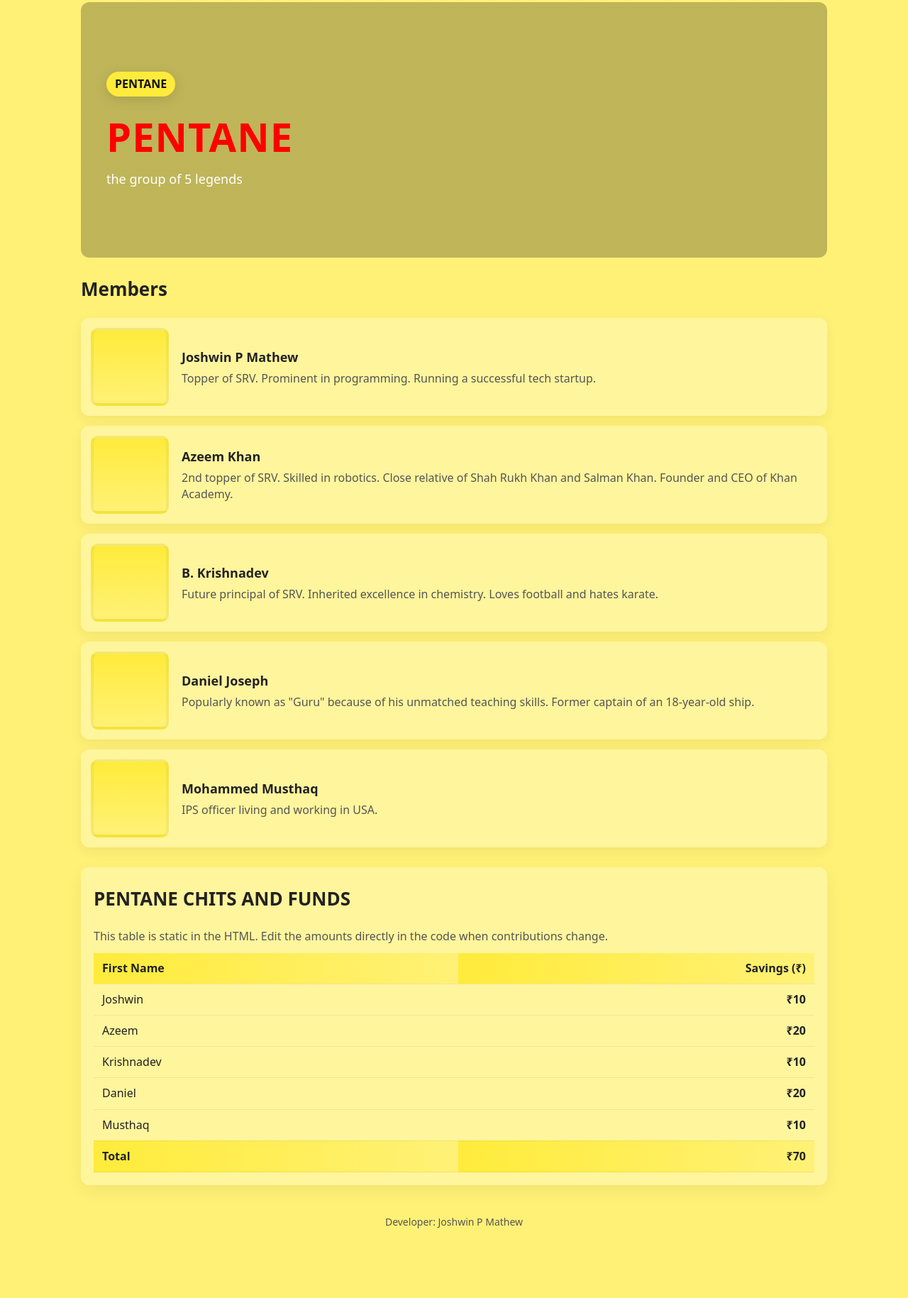
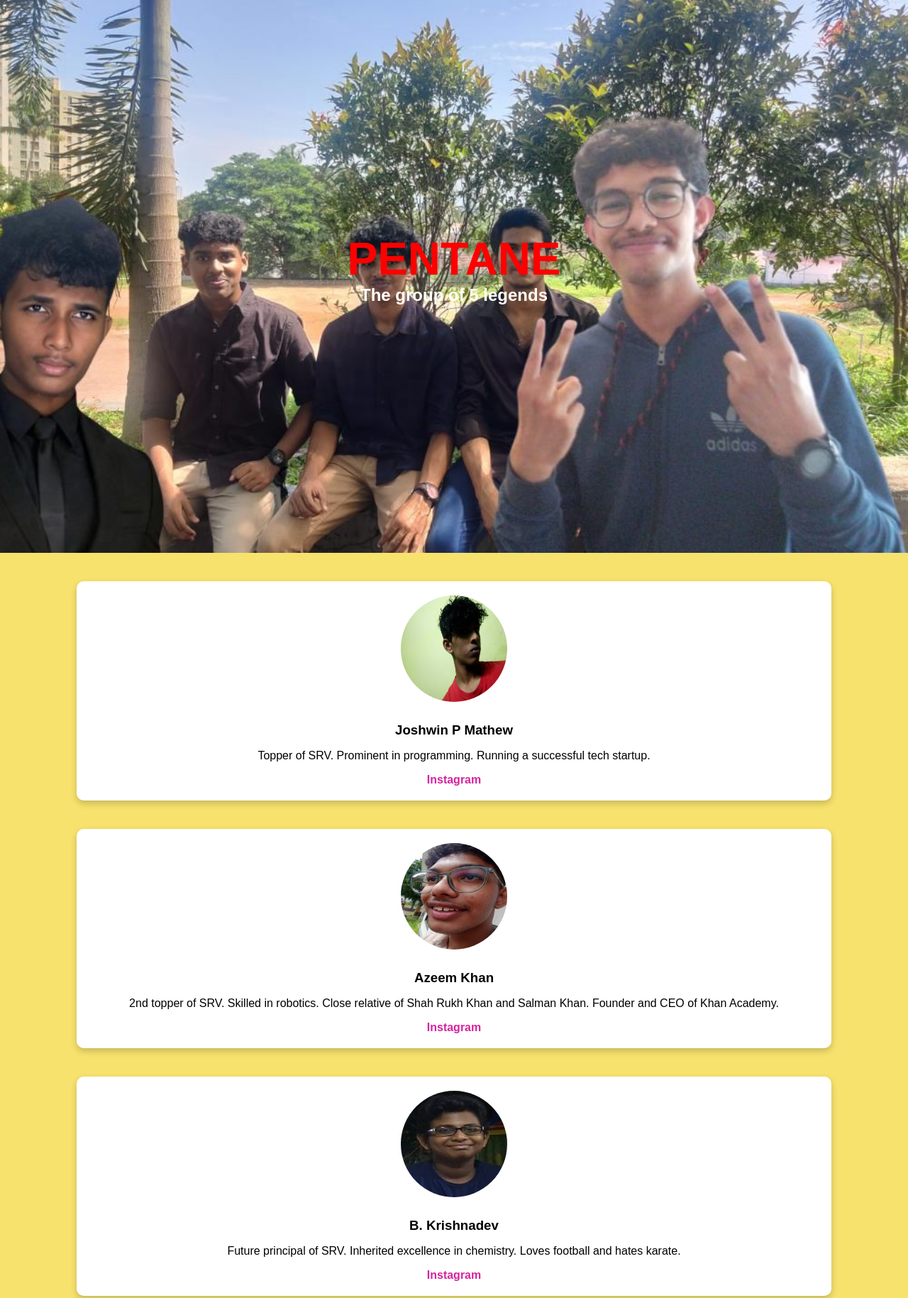
Before and after one commit to joshwinpmathew/Pentane, a plain HTML site: page index.html in a window 1280 px wide. Shown: the part 21-1850 px from the top of the page at 71% size. Before the commit the page ends 1787 px from the top, so only its background shows below. Drawn offline with Linux system fonts and the light colour scheme.

Commit message:
Update index.html

```diff
--- a/index.html
+++ b/index.html
@@ -1,199 +1,164 @@
-<!doctype html>
+<!DOCTYPE html>
 <html lang="en">
 <head>
-  <meta charset="utf-8" />
-  <meta name="viewport" content="width=device-width, initial-scale=1" />
-  <title>PENTANE — The Group of 5 Legends</title>
+  <meta charset="UTF-8">
+  <meta name="viewport" content="width=device-width, initial-scale=1.0">
+  <title>PENTANE - The Group of 5 Legends</title>
   <style>
-    :root{
-      --yellow:#fff176; /* darker yellow */
-      --accent:#ffeb3b;
-      --dark:#222;
-      --muted:#555;
-      --card:#fff9c4;
-      --max-width:1100px;
-      font-family: system-ui, -apple-system, 'Segoe UI', Roboto, 'Helvetica Neue', Arial;
+    body {
+      margin: 0;
+      font-family: Arial, sans-serif;
+      background-color: #f7e26d; /* dark yellow */
+      color: black;
+      text-align: center;
     }
-
-    *{box-sizing:border-box}
-    body{margin:0;background:var(--yellow);color:var(--dark);line-height:1.45}
-
-    .container{max-width:var(--max-width);margin:0 auto;padding:24px}
-
-    /* Header */
-    .hero{
-      height:360px;
-      border-radius:12px;
-      overflow:hidden;
-      position:relative;
-      display:flex;align-items:center;justify-content:flex-start;
-      background:linear-gradient(180deg, rgba(0,0,0,0.25), rgba(0,0,0,0.25));
-      margin-bottom:26px;
+    .hero {
+      background: url('group-photo.jpg') no-repeat center center;
+      background-size: cover;
+      height: 100vh; /* Full screen height */
+      display: flex;
+      flex-direction: column;
+      justify-content: center;
+      align-items: center;
+      color: white;
     }
-    .hero::before{
-      content:"";
-      position:absolute;inset:0;
-      background-image: url('images/group-photo.jpg');
-      background-size:cover;background-position:center;
-      filter:brightness(0.85) saturate(1.05);
-      z-index:0;
+    .hero h1 {
+      font-size: 4em;
+      color: red;
+      margin: 0;
     }
-    .hero-inner{position:relative;z-index:2;padding:28px 36px;color:#111}
-    .badge{display:inline-block;background:var(--accent);padding:6px 12px;border-radius:999px;font-weight:700;margin-bottom:10px;box-shadow:0 4px 18px rgba(0,0,0,0.12)}
-    h1{font-size:56px;margin:6px 0 6px;letter-spacing:1px;color:red}
-    p.lead{font-size:18px;margin:0;color:white}
-
-    /* Members section */
-    h2.section-title{margin-top:8px;color:var(--dark);font-size:26px}
-    .members{margin-top:18px;display:flex;flex-direction:column;gap:14px}
-    .member{
-      display:flex;gap:18px;background:#fff59d;
-      padding:14px;border-radius:12px;align-items:center;box-shadow:0 6px 18px rgba(0,0,0,0.06)
+    .hero h2 {
+      font-size: 1.5em;
+      color: white;
+      margin: 0;
     }
-    .member-photo{
-      width:110px;height:110px;border-radius:10px;background:linear-gradient(180deg,var(--accent),var(--yellow));
-      display:flex;align-items:center;justify-content:center;font-weight:700;color:#222;border:4px solid rgba(0,0,0,0.04);flex:0 0 110px;position:relative;overflow:hidden
+    .member {
+      margin: 40px auto;
+      width: 80%;
+      background: white;
+      padding: 20px;
+      border-radius: 10px;
+      box-shadow: 0 4px 10px rgba(0,0,0,0.2);
     }
-    .member-photo img{width:100%;height:100%;object-fit:cover;display:block}
-
-    .member-info{flex:1}
-    .member-info h3{margin:0 0 6px;font-size:18px}
-    .member-info p{margin:0;color:var(--muted)}
-
-    /* Funds table */
-    .funds{margin-top:28px;padding:18px;border-radius:12px;background:#fff59d;box-shadow:0 8px 26px rgba(0,0,0,0.06)}
-    table{width:100%;border-collapse:collapse;margin-top:12px}
-    th,td{padding:10px 12px;text-align:left;border-bottom:1px solid rgba(0,0,0,0.06)}
-    th{background:linear-gradient(90deg,var(--accent),#fff176);font-weight:700}
-    td.amount{text-align:right;font-weight:700}
-
-    /* Footer */
-    footer{margin-top:32px;padding:10px 0;text-align:center;color:var(--muted);font-size:14px}
-
-    @media (max-width:720px){
-      h1{font-size:36px}
-      .hero{height:260px}
-      .member{flex-direction:row}
-      .member-photo{width:90px;height:90px}
+    .member img {
+      width: 150px;
+      height: 150px;
+      border-radius: 50%;
+      margin-bottom: 15px;
+    }
+    .member h3 {
+      margin: 10px 0 5px;
+    }
+    .insta-link {
+      margin-top: 10px;
+      display: block;
+      color: #d6249f;
+      font-weight: bold;
+      text-decoration: none;
+    }
+    .insta-link:hover {
+      text-decoration: underline;
+    }
+    table {
+      width: 60%;
+      margin: 30px auto;
+      border-collapse: collapse;
+      background: white;
+      border-radius: 10px;
+      overflow: hidden;
+      box-shadow: 0 4px 10px rgba(0,0,0,0.2);
+    }
+    table, th, td {
+      border: 1px solid black;
+    }
+    th, td {
+      padding: 12px;
+      text-align: center;
+    }
+    th {
+      background: #ffcc00;
+    }
+    footer {
+      margin: 30px 0;
+      font-size: 1em;
     }
   </style>
 </head>
 <body>
-  <div class="container">
-    <header class="hero" role="banner">
-      <div class="hero-inner">
-        <span class="badge">PENTANE</span>
+  <!-- Hero Section -->
+  <div class="hero">
     <h1>PENTANE</h1>
-        <p class="lead">the group of 5 legends</p>
+    <h2>The group of 5 legends</h2>
   </div>
-    </header>
 
-    <main>
-      <section>
-        <h2 class="section-title">Members</h2>
-        <div class="members">
-
-          <article class="member">
-            <div class="member-photo">
-              <img src="images/joshwin.jpg" alt="Joshwin P Mathew photo" onerror="this.style.display='none'">
-            </div>
-            <div class="member-info">
+  <!-- Members Section -->
+  <div class="member">
+    <img src="joshwin.jpg" alt="Joshwin">
     <h3>Joshwin P Mathew</h3>
     <p>Topper of SRV. Prominent in programming. Running a successful tech startup.</p>
+    <a class="insta-link" href="#" target="_blank">Instagram</a>
   </div>
-          </article>
 
-          <article class="member">
-            <div class="member-photo">
-              <img src="images/azeem.jpg" alt="Azeem Khan photo" onerror="this.style.display='none'">
-            </div>
-            <div class="member-info">
+  <div class="member">
+    <img src="azeem.jpg" alt="Azeem">
     <h3>Azeem Khan</h3>
     <p>2nd topper of SRV. Skilled in robotics. Close relative of Shah Rukh Khan and Salman Khan. Founder and CEO of Khan Academy.</p>
+    <a class="insta-link" href="#" target="_blank">Instagram</a>
   </div>
-          </article>
 
-          <article class="member">
-            <div class="member-photo">
-              <img src="images/krishnadev.jpg" alt="B. Krishnadev photo" onerror="this.style.display='none'">
-            </div>
-            <div class="member-info">
+  <div class="member">
+    <img src="krishnadev.jpg" alt="Krishnadev">
     <h3>B. Krishnadev</h3>
     <p>Future principal of SRV. Inherited excellence in chemistry. Loves football and hates karate.</p>
+    <a class="insta-link" href="#" target="_blank">Instagram</a>
   </div>
-          </article>
 
-          <article class="member">
-            <div class="member-photo">
-              <img src="images/daniel.jpg" alt="Daniel Joseph photo" onerror="this.style.display='none'">
-            </div>
-            <div class="member-info">
+  <div class="member">
+    <img src="daniel.jpg" alt="Daniel">
     <h3>Daniel Joseph</h3>
     <p>Popularly known as "Guru" because of his unmatched teaching skills. Former captain of an 18-year-old ship.</p>
+    <a class="insta-link" href="#" target="_blank">Instagram</a>
   </div>
-          </article>
 
-          <article class="member">
-            <div class="member-photo">
-              <img src="images/musthaq.jpg" alt="Mohammed Musthaq photo" onerror="this.style.display='none'">
-            </div>
-            <div class="member-info">
+  <div class="member">
+    <img src="musthaq.jpg" alt="Musthaq">
     <h3>Mohammed Musthaq</h3>
     <p>IPS officer living and working in USA.</p>
+    <a class="insta-link" href="#" target="_blank">Instagram</a>
   </div>
-          </article>
 
-        </div>
-      </section>
-
-      <section class="funds" aria-labelledby="funds-title">
-        <h2 id="funds-title" class="section-title">PENTANE CHITS AND FUNDS</h2>
-        <p style="margin:8px 0 0;color:var(--muted)">This table is static in the HTML. Edit the amounts directly in the code when contributions change.</p>
-
+  <!-- Chits and Funds Section -->
+  <h2>PENTANE CHITS AND FUNDS</h2>
   <table>
-          <thead>
     <tr>
-              <th>First Name</th>
-              <th style="text-align:right">Savings (₹)</th>
+      <th>Name</th>
+      <th>Savings Amount</th>
     </tr>
-          </thead>
-          <tbody>
     <tr>
       <td>Joshwin</td>
-              <td class="amount">₹10</td>
+      <td>10</td>
     </tr>
     <tr>
       <td>Azeem</td>
-              <td class="amount">₹20</td>
+      <td>20</td>
     </tr>
     <tr>
       <td>Krishnadev</td>
-              <td class="amount">₹10</td>
+      <td>10</td>
     </tr>
     <tr>
       <td>Daniel</td>
-              <td class="amount">₹20</td>
+      <td>20</td>
     </tr>
     <tr>
       <td>Musthaq</td>
-              <td class="amount">₹10</td>
+      <td>10</td>
     </tr>
-          </tbody>
-          <tfoot>
-            <tr>
-              <th>Total</th>
-              <th style="text-align:right">₹70</th>
-            </tr>
-          </tfoot>
   </table>
-      </section>
 
-    </main>
-
+  <!-- Footer -->
   <footer>
     Developer: Joshwin P Mathew
   </footer>
-
-  </div>
 </body>
 </html>
```
Lines whose indentation alone changed are shown as unchanged.
